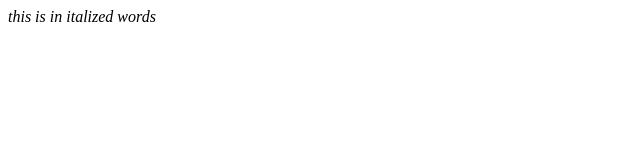
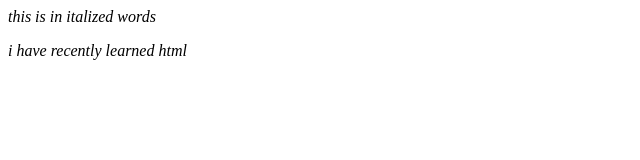
Before and after one commit to Thuraabtech/dum-git, a plain HTML site: page index.html in a window 1280 px wide. Shown: the whole page, without its empty margins (0-640 px from the left). Drawn offline with Linux system fonts and the light colour scheme.

Commit message:
Update index.html

```diff
--- a/index.html
+++ b/index.html
@@ -3,4 +3,5 @@
 </head>
 <body>
 	<p><i>this is in italized words<i></p>
+		<p>i have recently learned html</p>
 </body>
```
